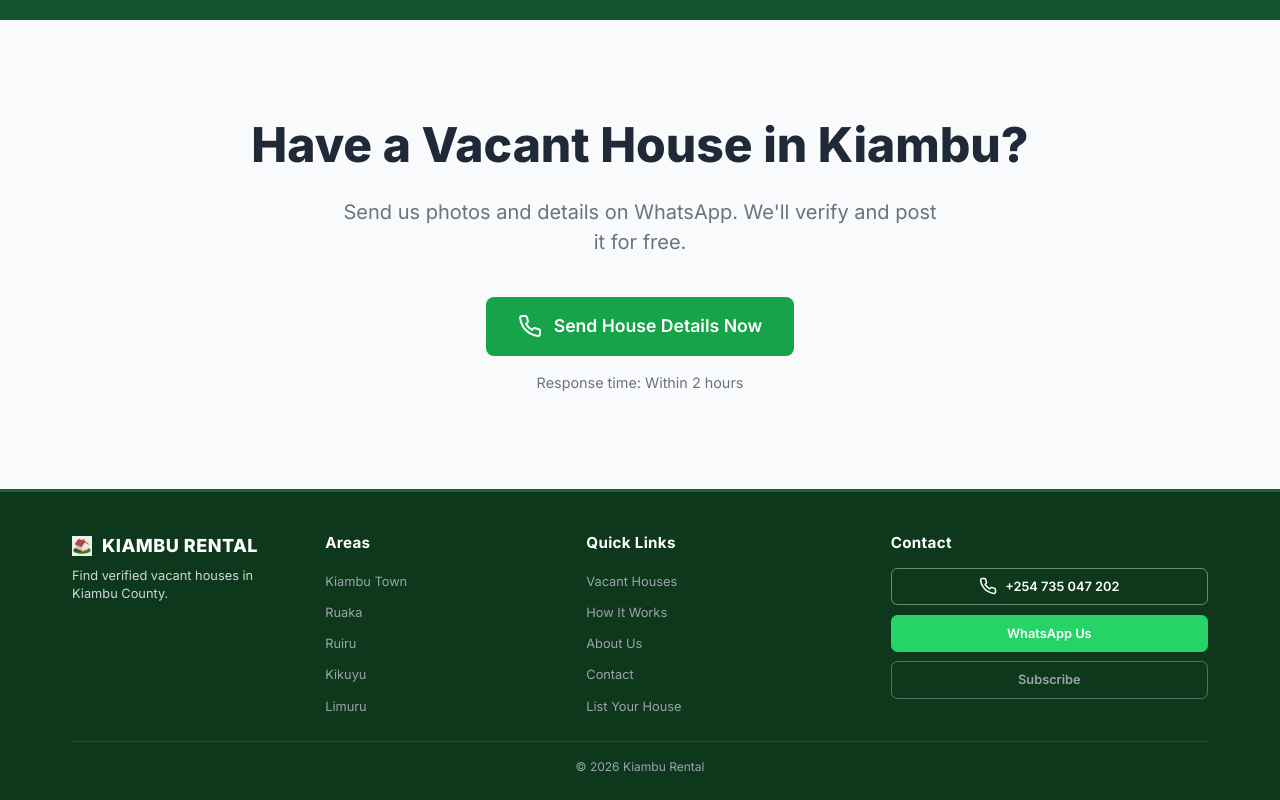
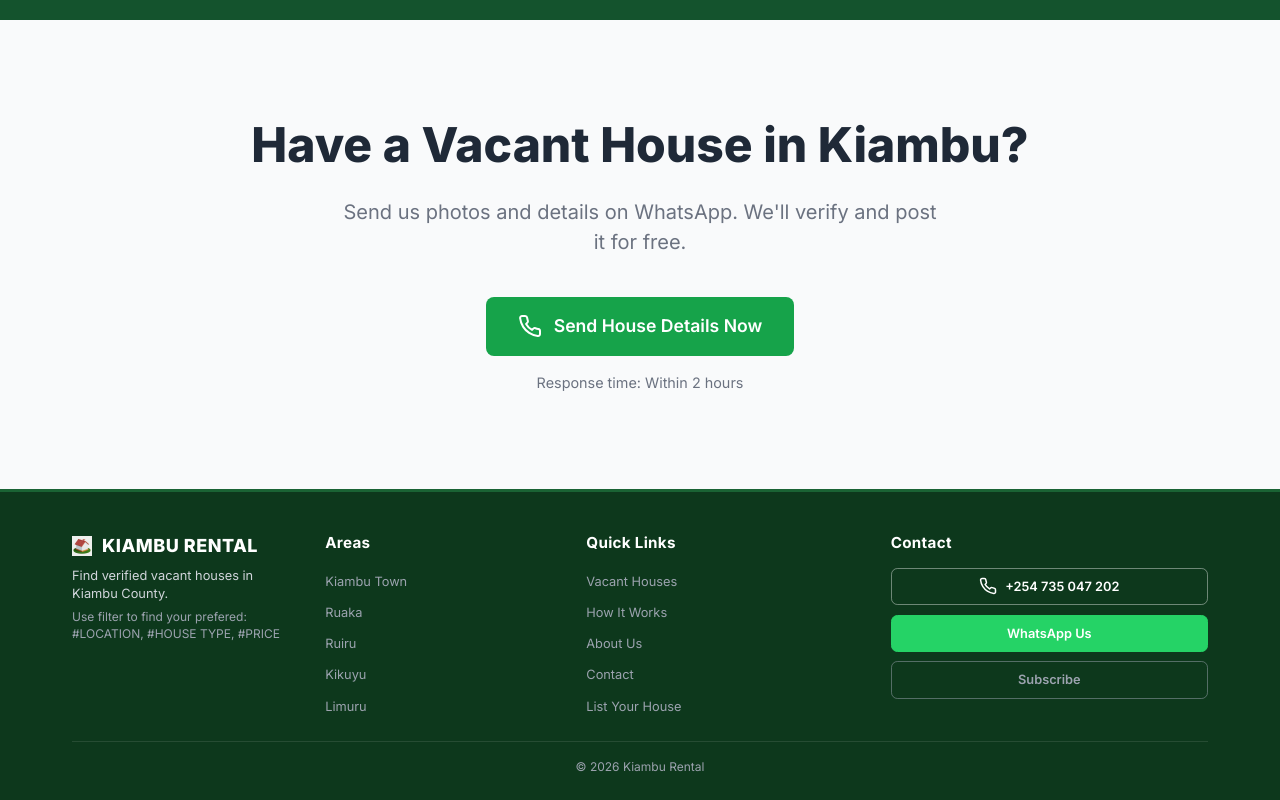
Before and after one commit to isaacmbatia/kiambu-rental, a React (Vite) app: page / in a window 1280 px wide. Shown: the part 2574-3374 px from the top of the page. Built offline with nearby package versions, Linux system fonts and the light colour scheme.

Commit message:
Update footer description with filter instructions

```diff
--- a/src/components/Footer.jsx
+++ b/src/components/Footer.jsx
@@ -22,6 +22,10 @@ const Footer = () => {
                             </Link>
                             <p className="footer-description">
                                 Find verified vacant houses in Kiambu County.
+                                <br />
+                                <span style={{ fontSize: '0.75rem', color: '#9ca3af', marginTop: '0.4rem', display: 'block' }}>
+                                    Use filter to find your prefered: #LOCATION, #HOUSE TYPE, #PRICE
+                                </span>
                             </p>
                         </div>
 
```
